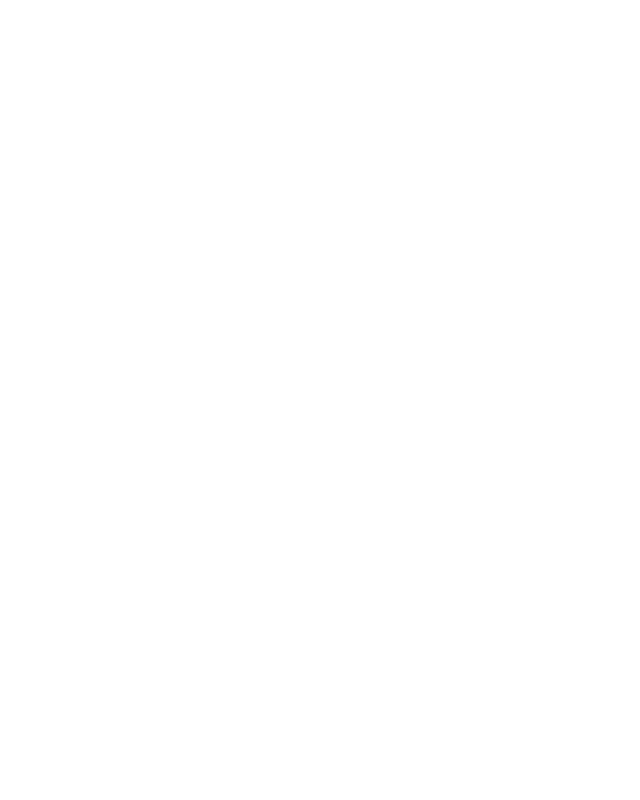
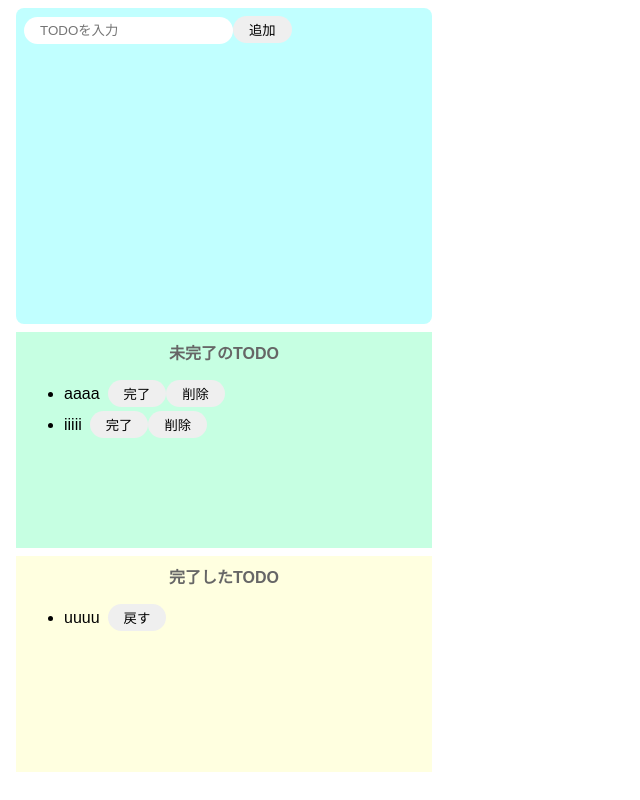
Before and after one commit to 1984aomame/React-todo, a React (Create React App) app: page / in a window 1280 px wide. Shown: the whole page, without its empty margins (0-640 px from the left). Built offline with nearby package versions, Linux system fonts and the light colour scheme.

Commit message:
html構築。完了未完了の初期値をひとます投入

```diff
--- a/src/App.jsx
+++ b/src/App.jsx
@@ -2,5 +2,43 @@
 import "./styles.css";
 
 export const App = () => {
-  return <div></div>;
+  const { useEffect, useState } = React;
+  const [incompleteTodos, setIncompleteTodos] = useState(["aaaa", "iiiii"]);
+  const [completeTodos, setCompleteTodos] = useState(["uuuu"]);
+
+  return (
+    <>
+      <div className="input-area">
+        <input id="add-text" placeholder="TODOを入力" />
+        <button id="add-button">追加</button>
+      </div>
+      <div className="incomplete-area">
+        <p className="title">未完了のTODO</p>
+        <ul id="incomplete-list">
+          {incompleteTodos.map((todo) => {
+            return (
+              <div key={todo} className="list-row">
+                <li>{todo}</li>
+                <button>完了</button>
+                <button>削除</button>
+              </div>
+            );
+          })}
+        </ul>
+      </div>
+      <div className="complete-area">
+        <p className="title">完了したTODO</p>
+        <ul id="complete-list">
+          {completeTodos.map((todo) => {
+            return (
+              <div key={todo} className="list-row">
+                <li>{todo}</li>
+                <button>戻す</button>
+              </div>
+            );
+          })}
+        </ul>
+      </div>
+    </>
+  );
 };
--- a/src/index.js
+++ b/src/index.js
@@ -1,6 +1,5 @@
 import React from "react";
 import ReactDOM from "react-dom";
-
 import { App } from "./App";
 
 ReactDOM.render(<App />, document.getElementById("root"));
```
Also changed, not shown: memo.txt (added).
